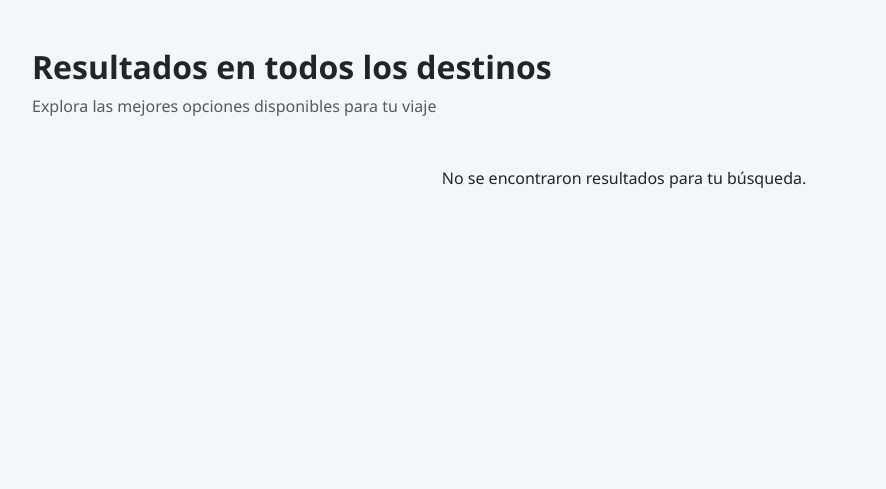
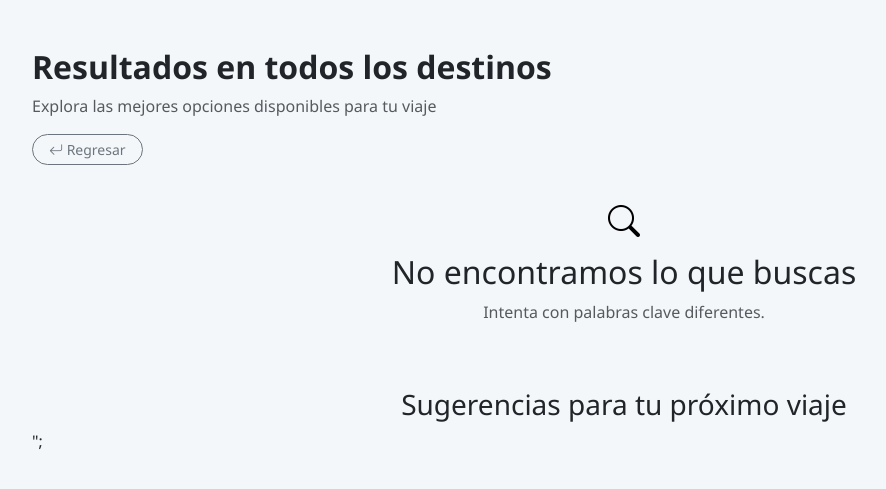
Before and after one commit to markgiovany/5to-travel, a PHP site: page /busqueda-info.php in a window 1280 px wide. Shown: the top 489 px of the page, without its empty margins (16-902 px from the left). Run offline with PHP 8.4, Linux system fonts and the light colour scheme; data that the repository does not hold is empty.

Commit message:
se hizo los cambios del profe.

```diff
--- a/busqueda-info.php
+++ b/busqueda-info.php
@@ -11,6 +11,7 @@ $sql = "SELECT c.*, ciu.nombre_ciudad, pais.nombre_pais, est.nombre_estado
         INNER JOIN cat_ciudad ciu ON u.id_ciudad = ciu.id_ciudad
         INNER JOIN cat_estado est ON ciu.id_estado = est.id_estado
         INNER JOIN cat_pais pais ON est.id_pais = pais.id_pais
+        INNER JOIN cat_imagen img On c.id_catalogo = img.id_catalogo
         WHERE 1=1";
 
 if (!empty($ubicacion)) {
@@ -49,12 +50,14 @@ if(!$resultado){
     <div class="mb-5">
         <h2 class="fw-bold text-dark">Resultados en <?php echo !empty($ubicacion) ? htmlspecialchars($ubicacion) : 'todos los destinos'; ?></h2>
         <p class="text-muted">Explora las mejores opciones disponibles para tu viaje</p>
+            <a href="home.php" class="btn btn-outline-secondary btn-sm rounded-pill px-3" style="justify-content: space-between">
+                <i class="bi bi-arrow-return-left"></i> Regresar
+            </a>
     </div>
 
    <div class="row g-4">
     <?php
     if (mysqli_num_rows($resultado) > 0) {
-        // 1. Abrimos el while y dejamos la llave abierta {
         while ($row = mysqli_fetch_assoc($resultado)) {
     ?>
         <div class="col-12 col-md-6 col-lg-4 col-xl-3">
@@ -87,12 +90,69 @@ if(!$resultado){
             </a>
         </div>
     <?php
-        } // 2. AQUÍ cerramos la llave del while (después de la columna)
+        }
     }
     else {
-        echo "<div class='col-12'><p class='text-center'>No se encontraron resultados para tu búsqueda.</p></div>";
+    $query_sugerencias = "SELECT c.nombre, c.precio, ciu.nombre_ciudad, c.id_catalogo
+                      FROM catalogo c
+                      INNER JOIN cat_ubicacion u ON c.id_ubicacion = u.id_ubicacion
+                      INNER JOIN cat_ciudad ciu ON u.id_ciudad = ciu.id_ciudad
+                      ORDER BY RAND()
+                      LIMIT 12";
+    $res_sugerencias = mysqli_query($config, $query_sugerencias);
+    ?>
+        <div class='col-12 mt-2 text-center'>
+            <a href= 'home.php' style='color: black'><i class='bi bi-search' style='font-size: 2rem;'></i></a>
+            <h2 class='mt-2'>No encontramos lo que buscas</h2>
+            <p class='text-muted'>Intenta con palabras clave diferentes.</p>
+        </div>
+
+    <div class='container mt-5'>
+        <h3 class='section-title text-center'>Sugerencias para tu próximo viaje</h3>
+
+    </div>
+
+    <?php
+
+    while ($sugerencias = mysqli_fetch_assoc($res_sugerencias)) {
+    ?>
+                <div class="col-12 col-md-6 col-lg-4 col-xl-3">
+            <a href="#" class="hotel-card-link">
+                <article class="hotel-card shadow-sm">
+                    <div class="image-box">
+                        <img src="https://images.unsplash.com/photo-1542314831-068cd1dbfeeb?auto=format&fit=crop&q=80&w=600" alt="Hotel">
+                        <label class="fav-checkbox" onclick="event.stopPropagation();">
+                            <input type="checkbox" hidden>
+                            <i class="bi bi-heart-fill"></i>
+                        </label>
+                    </div>
+                    <div class="info-box">
+                        <div class="d-flex justify-content-between align-items-center mb-2">
+                            <span class="category">Resort de Lujo</span>
+                            <span class="rating"><i class="bi bi-star-fill text-warning"></i> 4.9</span>
+                        </div>
+                        <h3 class="hotel-title"><?php echo htmlspecialchars($sugerencias['nombre']); ?></h3>
+                        <p class="location"><i class="bi bi-geo-alt"></i><?php echo htmlspecialchars($sugerencias['nombre_ciudad']); ?></p>
+                        <div class="footer-card">
+                            <div class="price-data">
+                                <span class="old-p"><?php echo number_format($sugerencias['precio'] * 1.2, 0); ?></span>
+                                <span class="new-p"><?php echo number_format($sugerencias['precio'], 0); ?> <small>MXN</small></span>
+                            </div>
+                            <span class="btn-fake">Detalles</span>
+                        </div>
+                    </div>
+                </article>
+            </a>
+        </div>
+    <?php
     }
     ?>
+</div>
+";
+
+<?php
+    }
+?>
 </div>
 </div>
 
```
